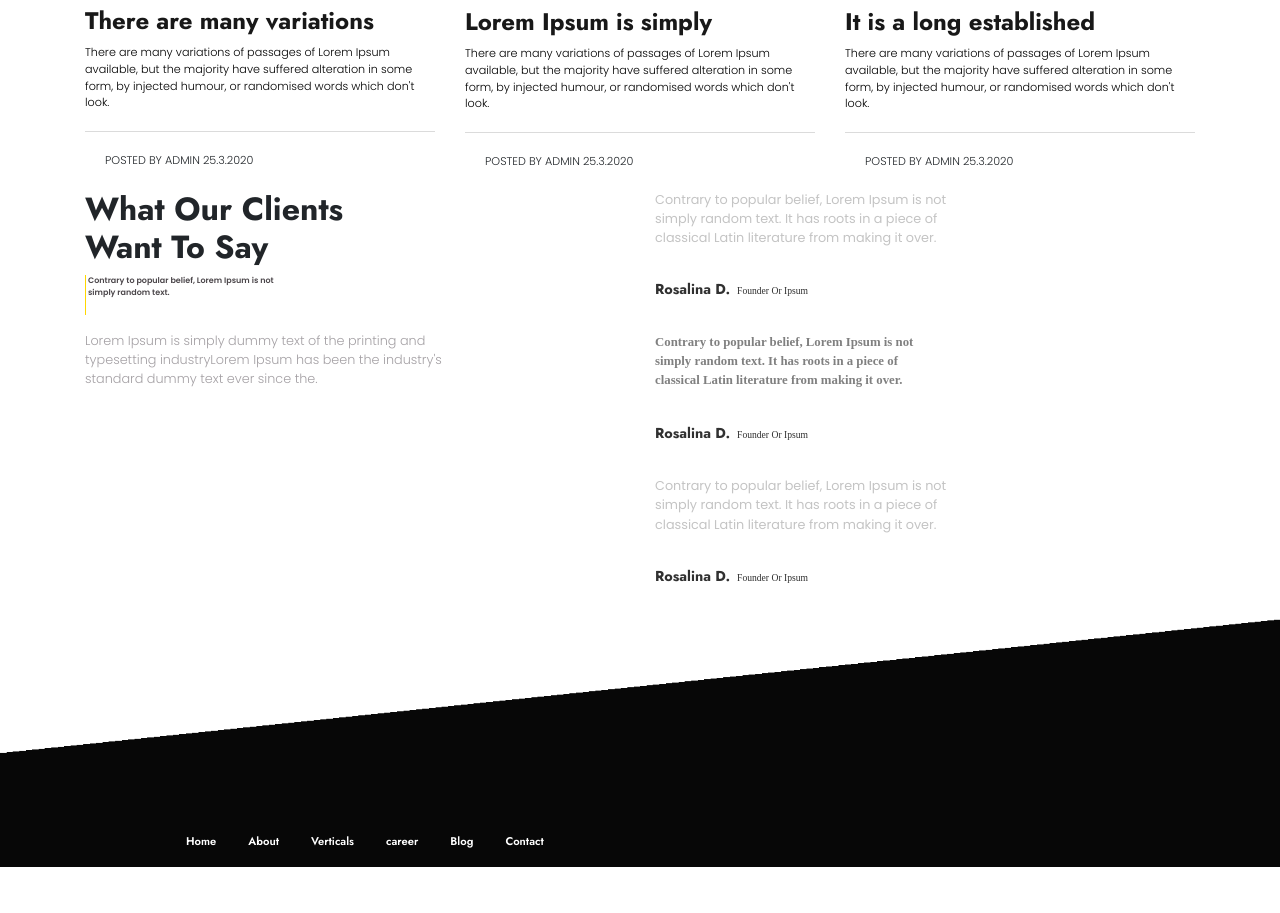
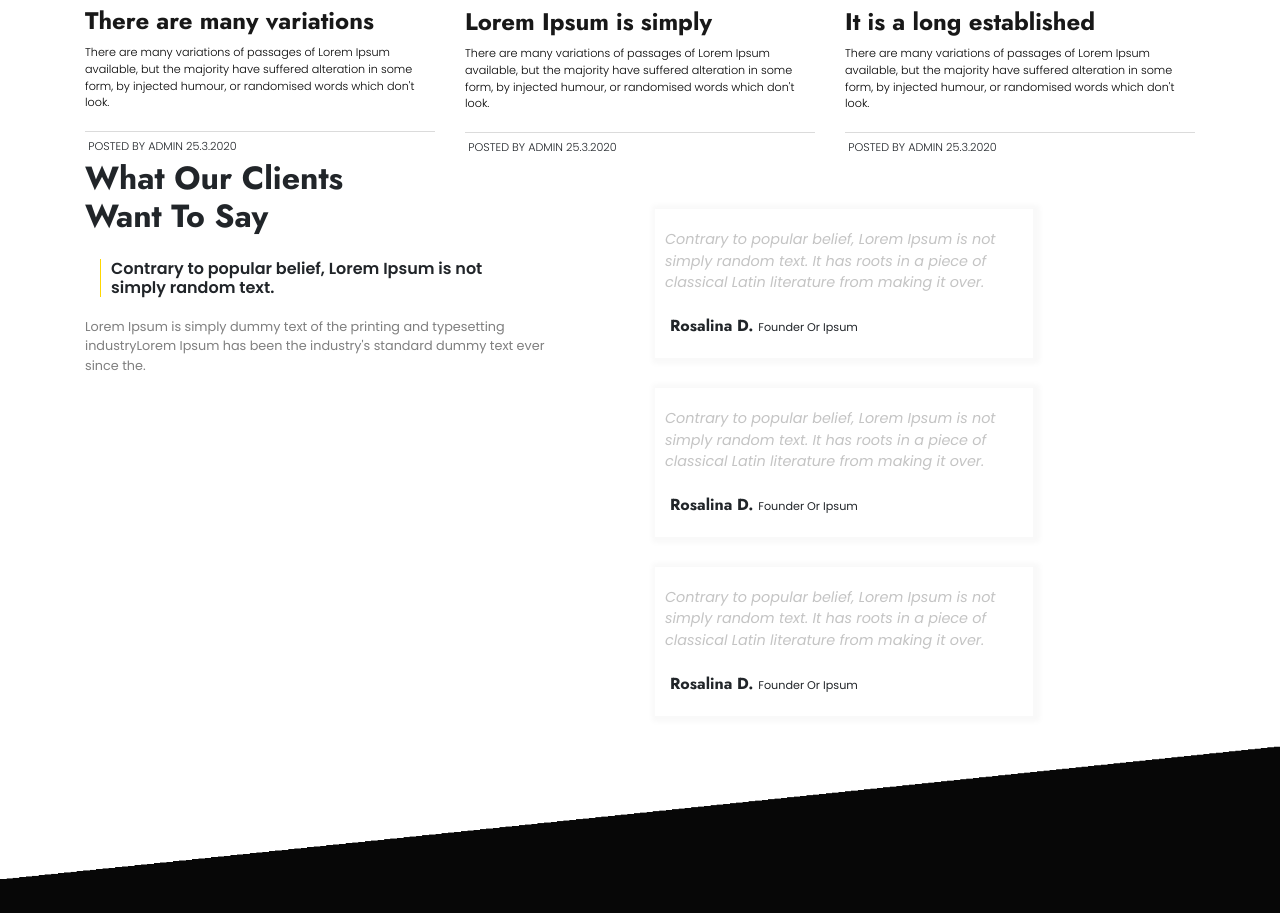
Before and after one commit to Think-To-Share/jipl-design, a website built with webpack: page index.html in a window 1280 px wide. Shown: the part 3160-4073 px from the top of the page. Before the commit the page ends 4027 px from the top, so only its background shows below. Built offline with nearby package versions, Linux system fonts and the light colour scheme.

Commit message:
fixed some sections

```diff
--- a/index.html
+++ b/index.html
@@ -5,7 +5,7 @@
     <meta name="viewport" content="width=device-width, initial-scale=1.0">
     <title>Document</title>
     <link rel="preconnect" href="https://fonts.gstatic.com">
-    <link href="https://fonts.googleapis.com/css2?family=Jost:wght@500;600;700&family=Poppins:wght@300;400;500;600&display=swap" rel="stylesheet">
+    <link href="https://fonts.googleapis.com/css2?family=Jost:wght@500;600;700&family=Poppins:ital,wght@0,300;0,400;0,500;0,600;1,400&display=swap" rel="stylesheet">
     <link rel="stylesheet" href="./dist/css/app.css">
 </head>
 <body>
@@ -162,12 +162,12 @@
         <section class="our-brand-section">
             <div class="container">
                 <div class="row">
-                    <div class=" col-12 col-md-5">
+                    <div class=" col-12 col-md-6 col-xl-5">
                         <h2>Our Brands</h2>
                         <p>IntelloData is a full-life-cycle data management and software development unit of JIPL with over two decades of deep expertise in niche fields. Our Specialisations: Examination Process Management Services (EPMS), Confidential Data Processing & Analytics (Government/Private Organisations), High-volume OMR Scanning / OMR Data processing, Data capture, Digitisation, Data Entry, Document Management & Indexing, Complex Analysis & Reporting, Data Processing & analytics on large and complex data volumes, Variable Printing, Confidential Printing. We work on mission-critical confidential projects for prestigious Government Organisations & Institutions with a pan-India coverage.</p>
 
                     </div>
-                        <div class=" col-12 col-md-7">
+                        <div class=" col-12 col-md-6 col-xl-7">
 
                             <!-- <img src="./src/images/brand-section-image.jpg" alt=""  class="img-fluid"> -->
 
@@ -181,20 +181,20 @@
         <section class="company-section">
             <div class="container">
                 <div class="row">
-                    <div class="col">
+                    <div class="col-6 col-md">
                         <img class="img-fluid" src="./src/images/logo.png" alt="logo.png">
                     </div>
-                    <div class="col">
+                    <div class="col-6 col-md">
                         <img class="img-fluid" src="./src/images/logo11.png" alt="logo11.png">
                     </div>
-                    <div class="col">
+                    <div class="col-6 col-md">
                         <img class="img-fluid" src="./src/images/logo10.png" alt="logo10.png">
 
                     </div>
-                    <div class="col">
+                    <div class="col-6 col-md">
                         <img class="img-fluid" src="./src/images/logo12.png" alt="logo12.png">
                     </div>
-                    <div class="col">
+                    <div class="col-6 col-md">
                         <img class="img-fluid" src="./src/images/logo13.png" alt="logo13.png">
                     </div>
                 </div>
@@ -259,29 +259,29 @@
                 <div class="row">
                     <div class="col-12 col-md-6">
                         <h2>What Our Clients<br> Want To Say</h2>
-                        <p class="p1">Contrary to popular belief, Lorem Ipsum is not <br>simply random text.</p>
-                        <p class="p2">Lorem Ipsum is simply dummy text of the printing and typesetting industryLorem Ipsum has been the industry's standard dummy text ever since the.</p>
+                        <div class="quote">
+                            <p>Contrary to popular belief, Lorem Ipsum is not <br>simply random text.</p>
+                        </div>
+                       <div class="testimonials">
+                        <p>Lorem Ipsum is simply dummy text of the printing and typesetting industryLorem Ipsum has been the industry's standard dummy text ever since the.</p>
+                       </div>
 
                     </div>
-                    <div class=" col-12 col-md-6">
-                        <div class="reply">
-                            <p class="para3">
-                                Contrary to popular belief, Lorem Ipsum is not<br> simply random text. It has roots in a piece of<br> classical Latin literature from making it over.
-                            </p>
-                            <p class="para4">Rosalina D.<span class="span">Founder Or Ipsum</span></p>
+                    <div class="col-md-6">
+                        <div class="right-section">
+                            <div class="client-box">
+                                <p class="text">Contrary to popular belief, Lorem Ipsum is not simply random text. It has roots in a piece of classical Latin literature from making it over.</p>
+                                <p class="name">Rosalina D. <span>Founder Or Ipsum </span></p>
+                            </div>
+                            <div class="client-box">
+                                <p class="text">Contrary to popular belief, Lorem Ipsum is not simply random text. It has roots in a piece of classical Latin literature from making it over.</p>
+                                <p class="name">Rosalina D. <span>Founder Or Ipsum </span></p>
+                            </div>
+                            <div class="client-box">
+                                <p class="text">Contrary to popular belief, Lorem Ipsum is not simply random text. It has roots in a piece of classical Latin literature from making it over.</p>
+                                <p class="name">Rosalina D. <span>Founder Or Ipsum </span></p>
+                            </div>
                         </div>
-                        <div class="reply">
-                        <p class="para7">
-                            Contrary to popular belief, Lorem Ipsum is not<br> simply random text. It has roots in a piece of<br> classical Latin literature from making it over.
-                        </p>
-                        <p class="para4">Rosalina D.<span class="span">Founder Or Ipsum</span></p>
-                    </div>
-                        <div class="reply">
-                        <p class="para3">
-                            Contrary to popular belief, Lorem Ipsum is not<br> simply random text. It has roots in a piece of<br> classical Latin literature from making it over.
-                        </p>
-                        <p class="para4">Rosalina D.<span class="span">Founder Or Ipsum</span></p>
-                    </div>
                     </div>
                 </div>
             </div>
--- a/src/scss/_homepage.scss
+++ b/src/scss/_homepage.scss
@@ -83,7 +83,7 @@
         }
     }
 
-    .items{
+    .items {
         background-color: transparent;
         border: 1.5px solid #d9d9d9;
         margin-top: 15px;
@@ -92,13 +92,13 @@
         transition: background-color 0.5s ease-in;
         cursor: pointer;
 
-        @media (min-width:768px){
+        @media (min-width: 768px) {
             padding: 30px;
             margin-top: 15px;
         }
 
-        .card-body{
-            padding:0px;
+        .card-body {
+            padding: 0px;
 
             .icon {
                 width: 50px;
@@ -137,7 +137,6 @@
     }
 }
 
-
 .about-section p {
     font-family: 'poppins';
     font-weight: 400;
@@ -154,9 +153,9 @@
     font-weight: bold;
     font-size: 1.3rem;
     padding-top: 20px;
-    @media (min-width:768px) {
-        font-size:1.5rem;
-        padding-top:25px;
+    @media (min-width: 768px) {
+        font-size: 1.5rem;
+        padding-top: 25px;
     }
 
     @media (min-width: 768px) {
@@ -170,19 +169,21 @@
         padding: 110px 15px;
     }
 }
-.about-section img{
-    padding-top:20px ;
+.about-section img {
+    padding-top: 20px;
 }
 
 .our-brand-section {
     padding-top: 0px;
+
+    @media (min-width: 768px) {
+        padding-top: 40px;
+    }
+    @media (min-width:992px) {
         background-image: url('../images/brand-section-image.jpg');
         background-repeat: no-repeat;
         background-position: bottom right;
         background-size: 50%;
-
-    @media (min-width: 768px) {
-        padding-top: 40px;
     }
 
     h2 {
@@ -206,7 +207,7 @@
         margin-left: 1px;
         margin-bottom: 50px;
 
-        @media (min-width:768px) {
+        @media (min-width: 768px) {
             font-size: 1rem;
         }
     }
@@ -217,7 +218,10 @@
     width: 100%;
 
     img {
-        padding: 40px 10px;
+        padding: 15px 5px;
+        @media (min-width: 768px){
+            padding:40px 10px;
+        }
     }
 }
 
@@ -287,101 +291,89 @@
             margin: 0rem;
             @media (min-width: 768px) {
                 font-size: 0.7rem;
-                margin: 1.25rem;
+                margin:0.2rem;
             }
         }
     }
 }
 
-.client-section h2 {
+.client-section {
+    h2 {
         font-family: 'jost', sans-serif;
         font-weight: 700;
         font-size: 1.5rem;
+        margin-bottom: 23px;
 
         @media (min-width: 768px) {
             font-size: 2rem;
         }
     }
-.client-section .p1 {
-    font-family: 'poppins';
+
+    .quote {
+        margin-left: 15px;
+        border-left: 1px solid $primary-color;
+        padding-left: 10px;
+        margin-bottom: 20px;
+
+        p {
+            margin-bottom: 0;
+            font-family: $primary-font;
             font-weight: 600;
-    color: #4b464a;
-    border-left: 1px solid #ffd700;
-    margin-left: 9px;
-    font-size: 0.7rem;
-    padding-left: 6px;
-
-    @media (min-width: 768px) {
-        margin-left: 0px;
-        font-size: 0.5rem;
-        padding-left: 2px;
+            line-height: 1.2;
         }
     }
-.client-section .p2 {
-    font-family: 'poppins';
-    font-weight: 300;
-    color: #a4a0a4;
-    padding-right: 0px;
-    margin-right: 0px;
-    font-size: 0.7rem;
 
-    margin-bottom: 0.5rem;
-    @media (min-width: 768px) {
-        padding-right: 85px;
-        margin-right: 85px;
+    .testimonials {
+        font-family: $primary-font;
+        font-weight: 400;
+        padding-right: 70px;
         font-size: 0.8rem;
-        margin-bottom: 1rem;
+        color: $secondary-color;
     }
 }
-.client-section .para3 {
+.right-section {
+    margin-top:50px;
+    .client-box {
+        width:70%;
+        box-shadow: 2px 1px 5px 5px #f9f9f9;
+        .text {
             font-family: 'poppins';
-    font-weight: 'italic';
+            font-style: italic;
             color: #c4c4c4;
             font-size: 0.7rem;
-
-    @media (min-width: 768px) {
-        font-size: 0.8rem;
+            padding:20px 10px;
+            margin-bottom:0px;
+            font-size: 0.9rem;
+        }
+        .name{
+            font-family:$secondary-font;
+            font-weight:bold;
+            padding-left: 15px;
+            padding-bottom:20px;
+            margin-bottom: 30px;
+            span{
+                font-family: $primary-font;
+                font-weight:400;
+                font-size:0.7em;
             }
         }
-.client-section .para4 {
-    font-family: 'jost';
-    font-weight: bold;
-    color: #313131;
-    font-size: 0.6rem;
-    margin-bottom: 0.2rem;
 
-    @media (min-width: 768px) {
-        font-size: 0.9rem;
-        margin-bottom: 1rem;
     }
 }
-.client-section p {
-    padding-bottom: 0.2rem;
-    margin-bottom: 0.2rem;
 
-    @media (min-width: 768px) {
-        padding-bottom: 1rem;
-        margin-bottom: 1rem;
-    }
-}
-.client-section .span {
-    font-family: 'Times New Roman';
-    font-weight: 400;
-    color: #2f2f2f;
-    font-size: 0.6rem;
-    padding-left: 7px;
-}
-.client-section .para7 {
-    font-family: 'Times New Roman';
-    font-weight: 600;
-    color: #808080;
-    font-size: 0.7rem;
-    margin-bottom: 0.2rem;
-    @media (min-width: 768px) {
-        font-size: 0.8rem;
-        margin-bottom: 1rem;
-    }
-}
+
+
+
+
+// p {
+//     padding-bottom: 0.2rem;
+//     margin-bottom: 0.2rem;
+
+//     @media (min-width: 768px) {
+//         padding-bottom: 1rem;
+//         margin-bottom: 1rem;
+//     }
+// }
 
 .nav-section-bottom {
     background-color: #070707;
@@ -403,7 +395,7 @@
     padding-left: 150px;
 }
 footer img {
-    width:100%;
+    width: 100%;
 }
 footer {
     background: #070707;
--- /dev/null
+++ b/src/scss/_variables.scss
@@ -0,0 +1,4 @@
+$primary-color: #ffd700;
+$secondary-color: #7f7f7f;
+$primary-font: 'Poppins', sans-serif;
+$secondary-font:'jost';
--- a/src/scss/app.scss
+++ b/src/scss/app.scss
@@ -1,2 +1,3 @@
 @import '~bootstrap/scss/bootstrap';
+@import './variables';
 @import './homepage';
```
Also changed, not shown: dist/css/app.css, 2 other files. Lines whose indentation alone changed are shown as unchanged.
